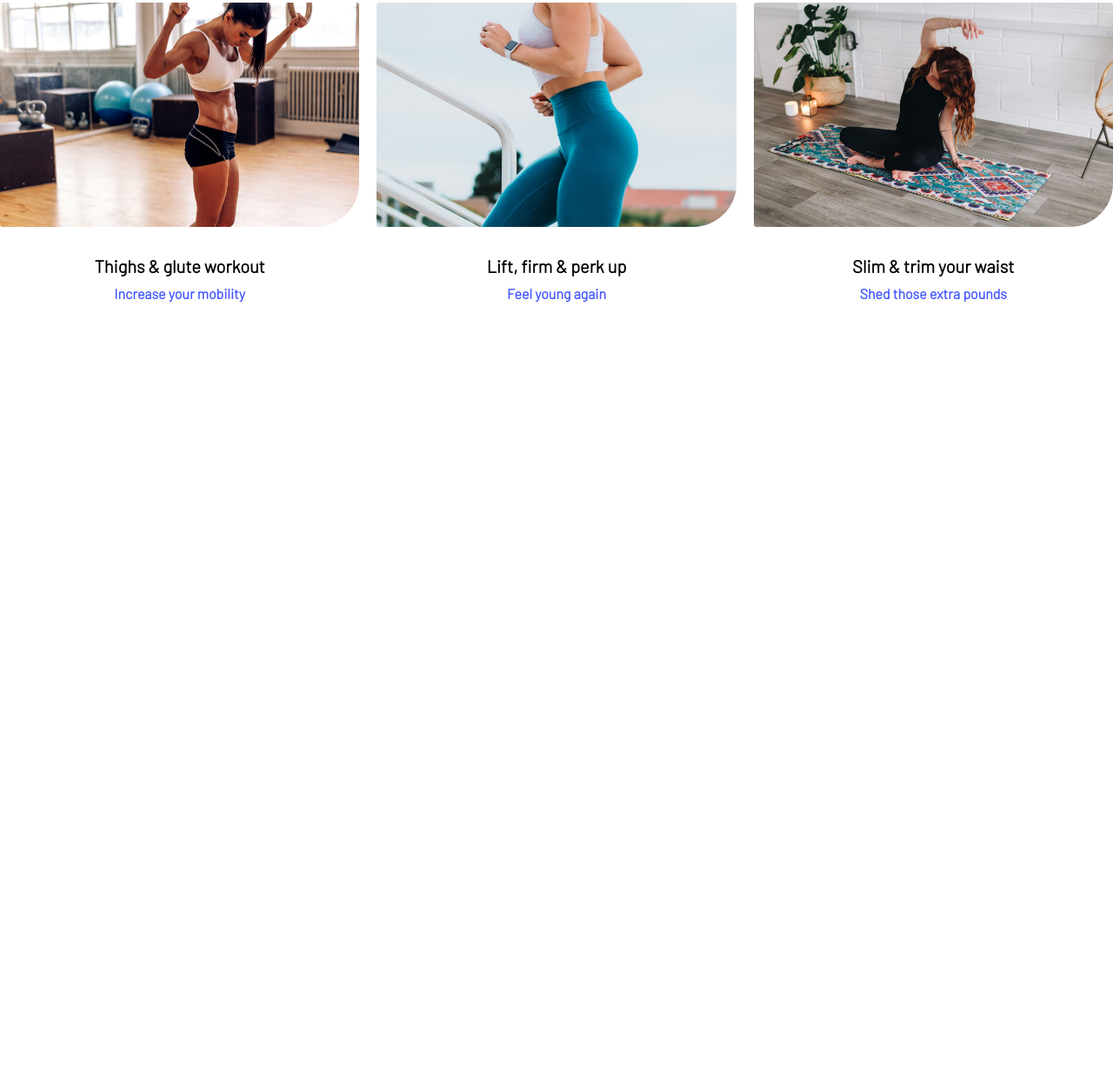
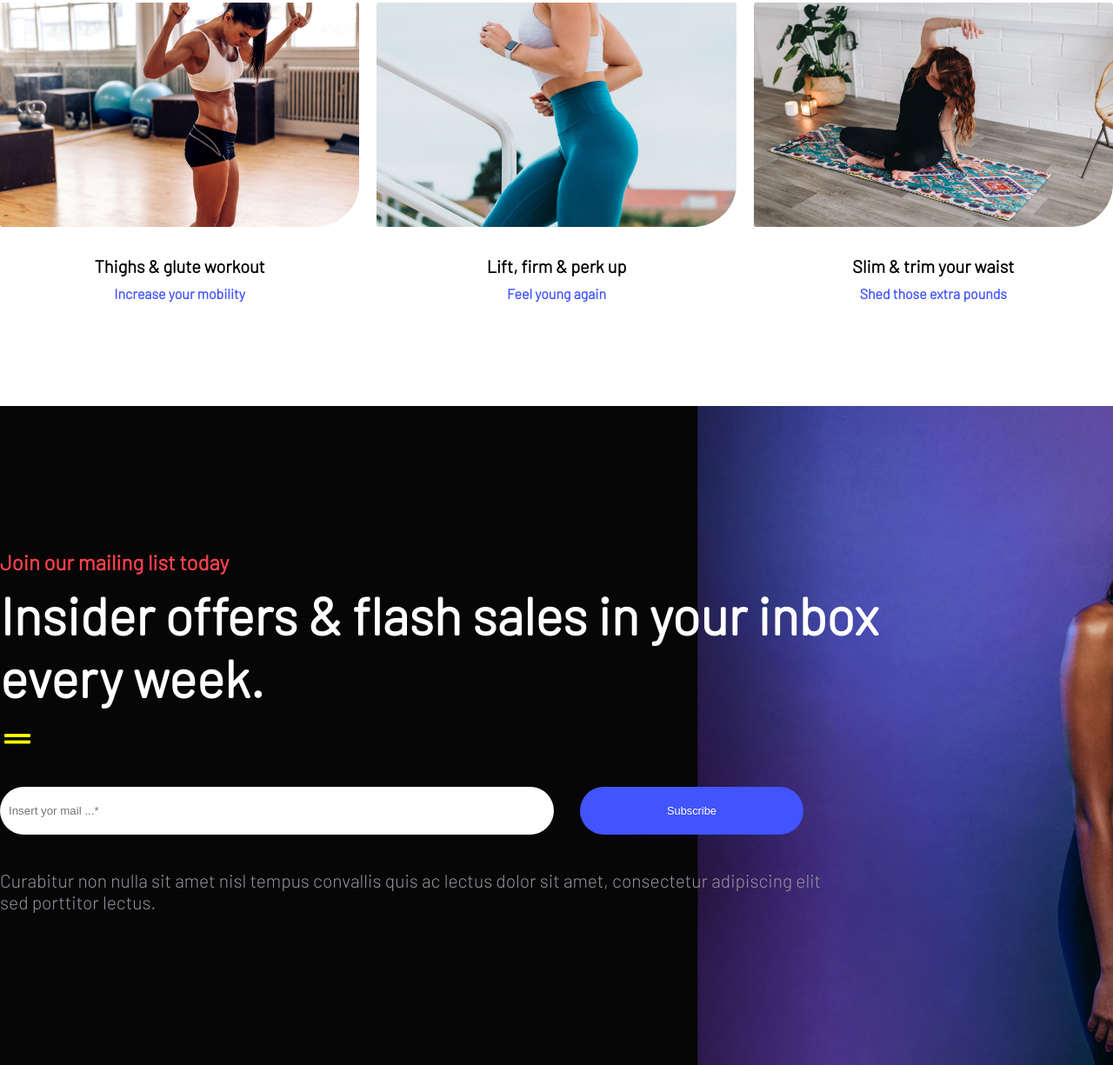
Before and after one commit to roy-naim/proj-html-vuejs, a website: page index.html in a window 1280 px wide. Shown: the part 2344-3569 px from the top of the page at 87% size. Before the commit the page ends 2811 px from the top, so only its background shows below. Drawn offline with nearby package versions, Linux system fonts and the light colour scheme.

Commit message:
section 4 updated

```diff
--- a/index.html
+++ b/index.html
@@ -32,6 +32,7 @@
           </div>
         </nav>
       </div>
+      <!-- JUMBOTRON -->
       <div class="jumbotron">
         <div class="container flex-spacebet">
           <div class="jumbo-left flex-col py-165">
@@ -129,8 +130,19 @@
       </section>
 
       <!-- SECTION 3 -->
-      <section>
-
+      <section class="section-3">
+        <div class="container flex-spacebet">
+          <div class="jumbo-left flex-col py-165">
+            <h2 class="red-f">Join our mailing list today</h2>
+            <h1>Insider offers & flash sales in your inbox every week.</h1>
+            <p><i class="fas fa-grip-lines"></i></p>
+            <div class="flex my-30">
+              <input type="mail" placeholder="Insert yor mail ...*">
+              <button class="btn btn-dodgeblue" type="button">Subscribe</button>
+            </div>
+            <p>Curabitur non nulla sit amet nisl tempus convallis quis ac lectus dolor sit amet, consectetur adipiscing elit sed porttitor lectus.</p>
+          </div>
+        </div>
       </section>
 
       <!-- SECTION 4 -->
--- a/src/partials/_main.scss
+++ b/src/partials/_main.scss
@@ -86,3 +86,36 @@
     }
   }
 }
+
+.section-3 {
+  background-image: linear-gradient(90deg, rgb(6, 6, 7) 45%, rgba(6, 6, 7, 0) 75%),url("../img/banner1-2x.jpg");
+  background-size: cover;
+  h1 {
+    font-size: 60px;
+    color: white;
+    padding: 10px 0;
+    padding-right: 20vw;
+  }
+  p {
+    padding: 10px 0;
+    font-size: 21px;
+    color: $text_grey;
+    padding-right: 25vw;
+
+    i {
+      color: yellow;
+      font-size: 30px;
+    }
+  }
+  button {
+    padding: 20px 100px;
+    border-radius: 35px;
+  }
+  input {
+    padding: 20px 0;
+    border-radius: 35px;
+    padding-left: 10px;
+    padding-right: 450px;
+    margin-right: 30px;
+  }
+}
--- a/src/partials/_variables.scss
+++ b/src/partials/_variables.scss
@@ -1,2 +1,3 @@
 $font_family: 'Barlow', sans-serif;
 $text_red: #ff414b;
+$text_grey: #98939f;
```
Also changed, not shown: assets/css/master.css, assets/img/banner1-2x.jpg (added).
